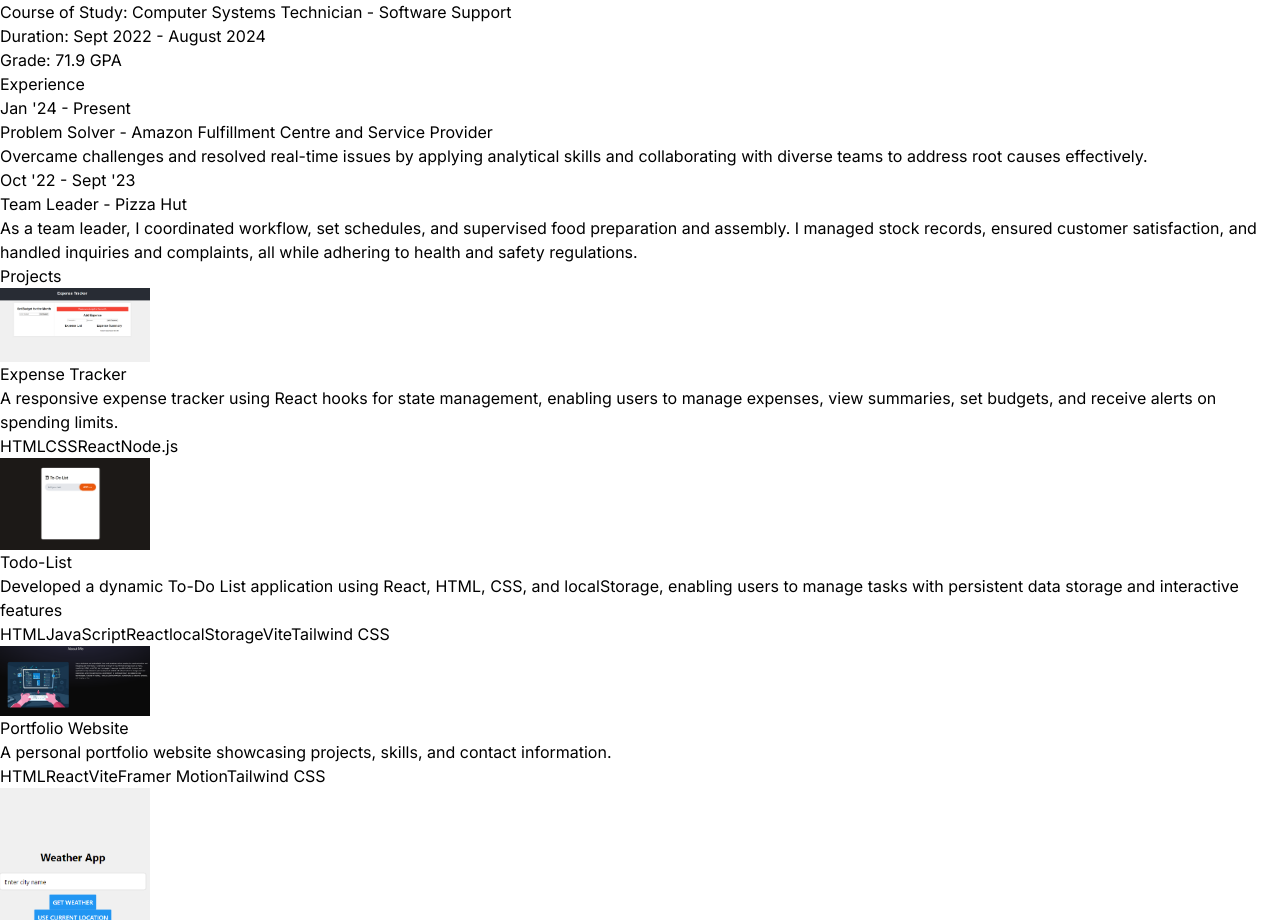
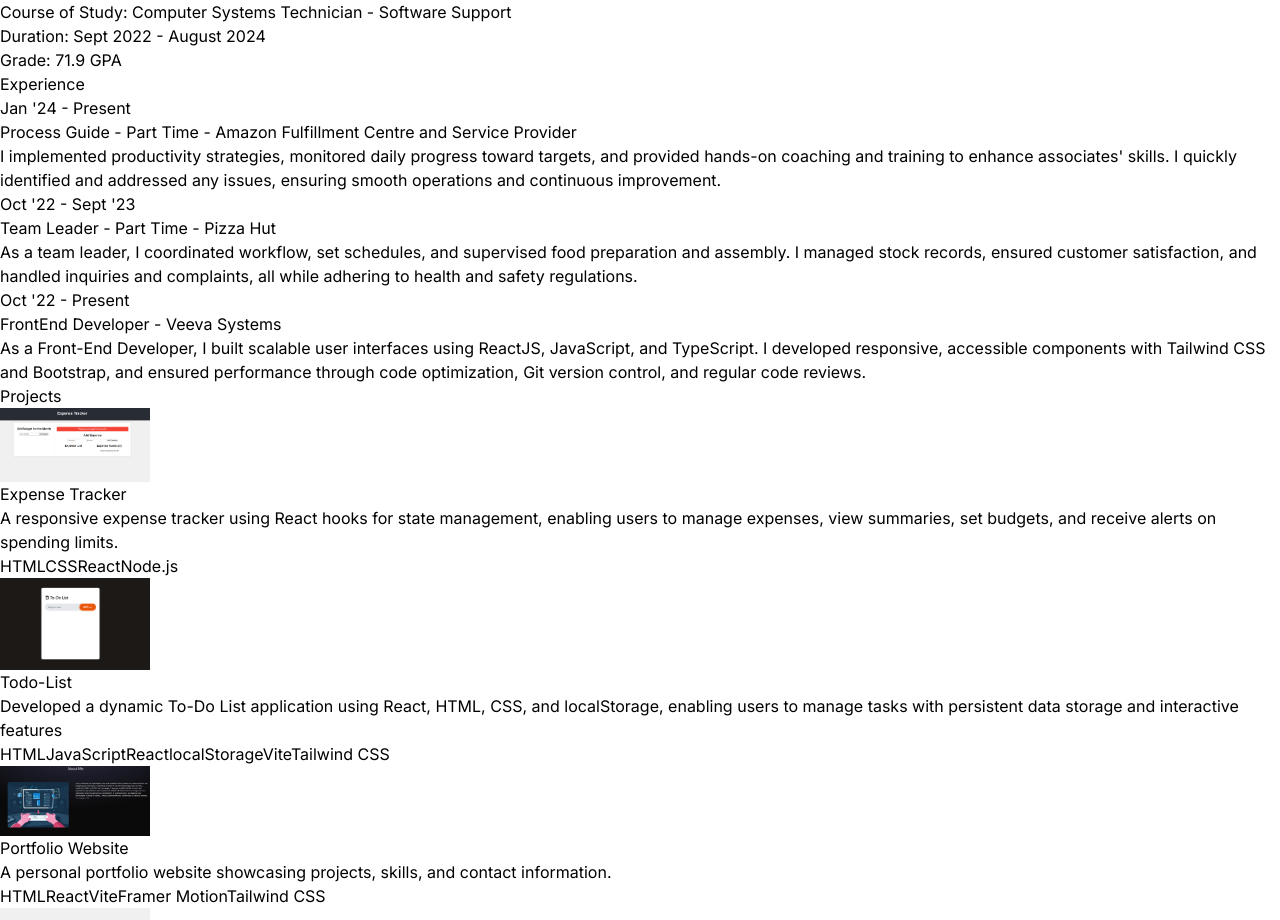
Before and after one commit to AmardeepPatel1754/Portfolio, a React (Vite) app: page / in a window 1280 px wide. Shown: the part 1427-2347 px from the top of the page. Built offline with nearby package versions, Linux system fonts and the light colour scheme.

Commit message:
Update index.js

```diff
--- a/src/constants/index.js
+++ b/src/constants/index.js
@@ -71,20 +71,27 @@ export const CERTIFICATES = [
 export const EXPERIENCES = [
   {
     year: "Jan '24 - Present",
-    role: "Problem Solver",
+    role: "Process Guide - Part Time",
     company: "Amazon Fulfillment Centre and Service Provider",
     description: `
-Overcame challenges and resolved real-time issues by applying analytical skills and collaborating with diverse teams to address root causes effectively.`,
+I implemented productivity strategies, monitored daily progress toward targets, and provided hands-on coaching and training to enhance associates' skills. I quickly identified and addressed any issues, ensuring smooth operations and continuous improvement.`,
     technologies: ["Microsoft Office", "Amazon Chime", "Problem Solving", "Task Management"],
   },
   {
     year: "Oct '22 - Sept '23",
-    role: "Team Leader",
+    role: "Team Leader - Part Time",
     company: "Pizza Hut",
     description: `
 As a team leader, I coordinated workflow, set schedules, and supervised food preparation and assembly. I managed stock records, ensured customer satisfaction, and handled inquiries and complaints, all while adhering to health and safety regulations.`,
     technologies: ["HTML", "CSS", "Vue.js", "mySQL"],
   },
+  {
+    year: "Oct '22 - Present",
+    role: "FrontEnd Developer",
+    company: "Veeva Systems",
+    description: `
+As a Front-End Developer, I built scalable user interfaces using ReactJS, JavaScript, and TypeScript. I developed responsive, accessible components with Tailwind CSS and Bootstrap, and ensured performance through code optimization, Git version control, and regular code reviews.`
+  }
 ];
 
 export const PROJECTS = [
```
